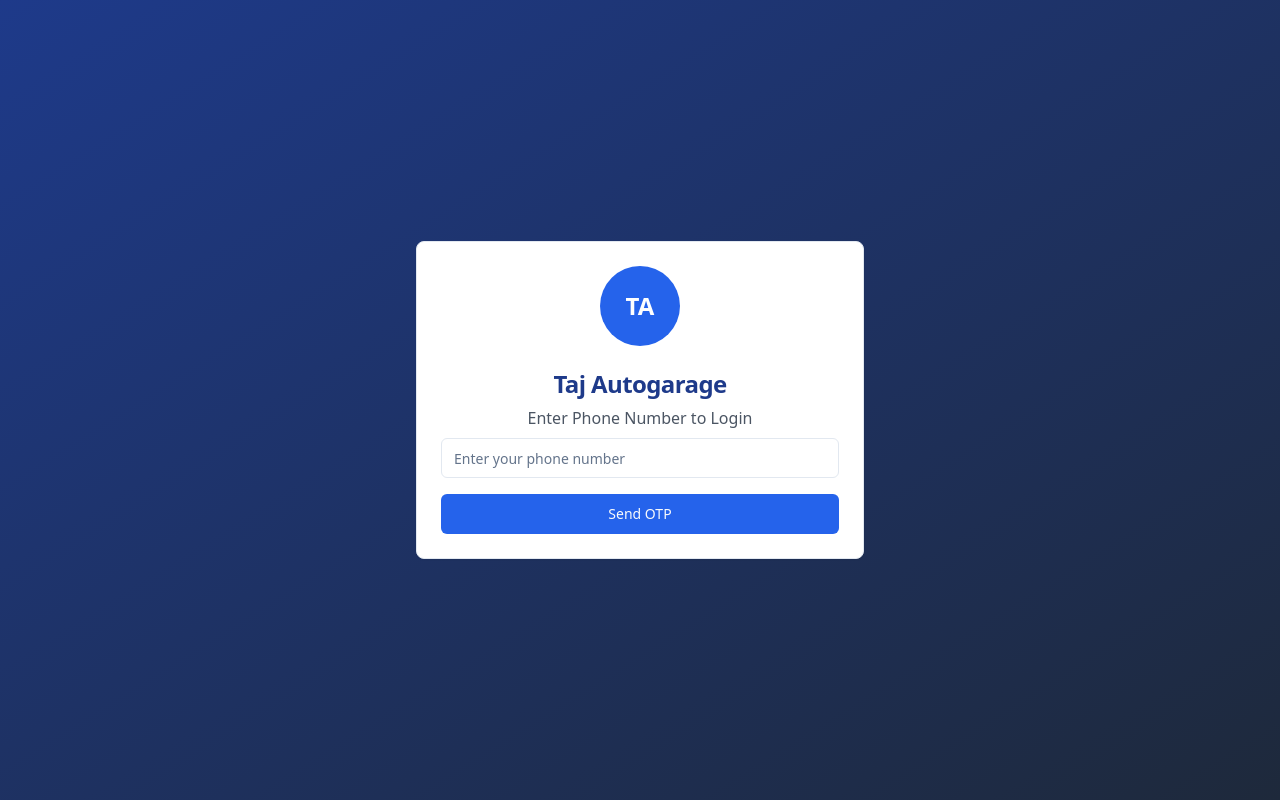
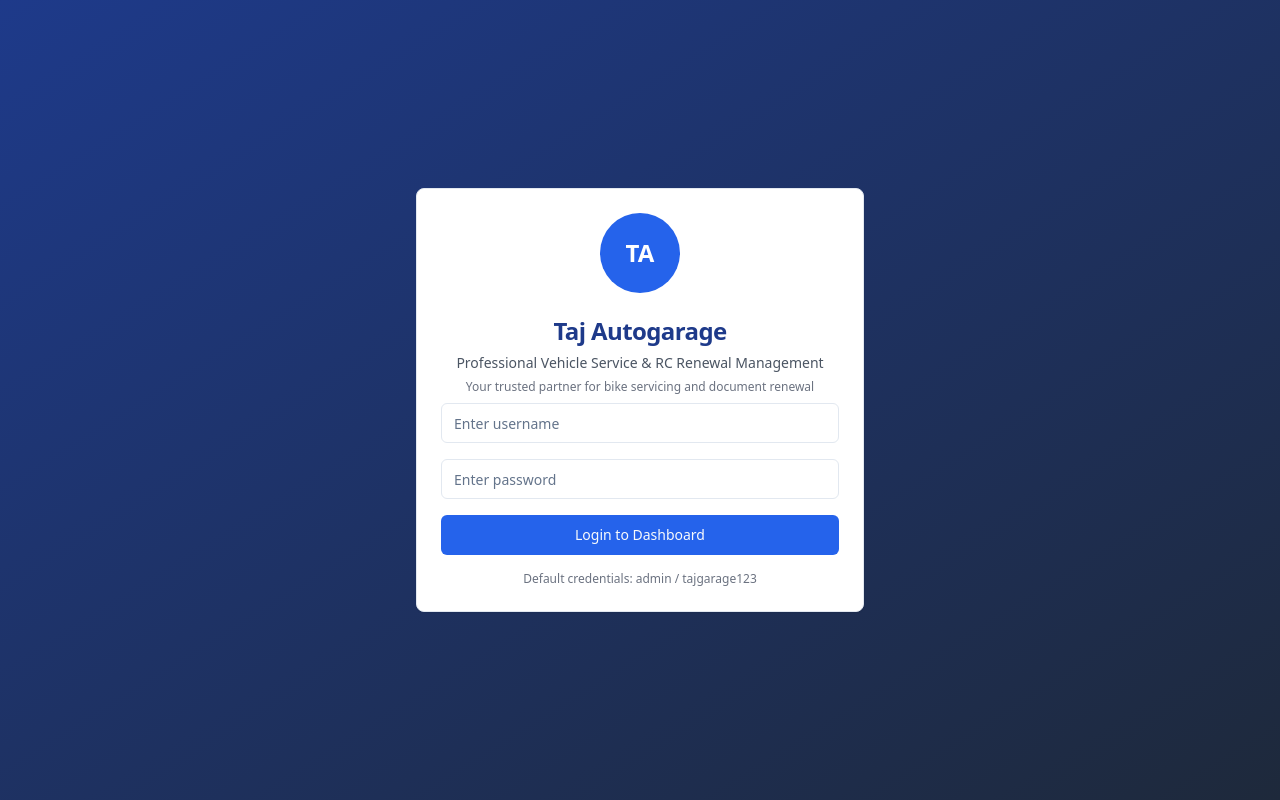
Before and after one commit to Fardeen-hub/taj-autogarage-delivery-vault, a React (Vite) app: page /login in a window 1280 px wide. Built offline with nearby package versions, Linux system fonts and the light colour scheme.

Commit message:
Remove OTP requirement, add login page
Removed paid OTP and implemented free OTP. Added a login page with a caption.

```diff
--- a/package.json
+++ b/package.json
@@ -39,7 +39,6 @@
     "@radix-ui/react-toggle": "^1.1.0",
     "@radix-ui/react-toggle-group": "^1.1.0",
     "@radix-ui/react-tooltip": "^1.1.4",
-    "@supabase/supabase-js": "^2.50.0",
     "@tanstack/react-query": "^5.56.2",
     "class-variance-authority": "^0.7.1",
     "clsx": "^2.1.1",
--- a/src/components/AdminLogin.tsx
+++ b/src/components/AdminLogin.tsx
@@ -5,24 +5,22 @@ import { useNavigate } from 'react-router-dom';
 import { Button } from '@/components/ui/button';
 import { Input } from '@/components/ui/input';
 import { Card, CardContent, CardHeader, CardTitle } from '@/components/ui/card';
-import { InputOTP, InputOTPGroup, InputOTPSlot } from '@/components/ui/input-otp';
 import { toast } from '@/hooks/use-toast';
 
 const AdminLogin = () => {
-  const [phoneNumber, setPhoneNumber] = useState('');
-  const [otp, setOtp] = useState('');
-  const [otpSent, setOtpSent] = useState(false);
+  const [username, setUsername] = useState('');
+  const [password, setPassword] = useState('');
   const [isLoading, setIsLoading] = useState(false);
-  const { sendOTP, verifyOTP } = useAuth();
+  const { login } = useAuth();
   const navigate = useNavigate();
 
-  const handleSendOTP = async (e: React.FormEvent) => {
+  const handleLogin = async (e: React.FormEvent) => {
     e.preventDefault();
 
-    if (phoneNumber.length < 10) {
+    if (!username || !password) {
       toast({
-        title: "Invalid Phone Number",
-        description: "Please enter a valid phone number",
+        title: "Missing Information",
+        description: "Please enter both username and password",
         variant: "destructive",
       });
       return;
@@ -31,48 +29,7 @@ const AdminLogin = () => {
     setIsLoading(true);
 
     try {
-      const success = await sendOTP(phoneNumber);
-
-      if (success) {
-        setOtpSent(true);
-        toast({
-          title: "OTP Sent",
-          description: "Please check your phone for the OTP",
-        });
-      } else {
-        toast({
-          title: "Error",
-          description: "Failed to send OTP. Please try again.",
-          variant: "destructive",
-        });
-      }
-    } catch (error) {
-      toast({
-        title: "Error",
-        description: "Failed to send OTP. Please try again.",
-        variant: "destructive",
-      });
-    } finally {
-      setIsLoading(false);
-    }
-  };
-
-  const handleVerifyOTP = async (e: React.FormEvent) => {
-    e.preventDefault();
-
-    if (otp.length !== 6) {
-      toast({
-        title: "Invalid OTP",
-        description: "Please enter a 6-digit OTP",
-        variant: "destructive",
-      });
-      return;
-    }
-
-    setIsLoading(true);
-
-    try {
-      const success = await verifyOTP(phoneNumber, otp);
+      const success = await login(username, password);
 
       if (success) {
         toast({
@@ -83,43 +40,14 @@ const AdminLogin = () => {
       } else {
         toast({
           title: "Login Failed",
-          description: "Invalid OTP. Please try again.",
+          description: "Invalid username or password. Please try again.",
           variant: "destructive",
         });
       }
     } catch (error) {
       toast({
         title: "Error",
-        description: "Failed to verify OTP. Please try again.",
-        variant: "destructive",
-      });
-    } finally {
-      setIsLoading(false);
-    }
-  };
-
-  const handleResendOTP = async () => {
-    setIsLoading(true);
-
-    try {
-      const success = await sendOTP(phoneNumber);
-
-      if (success) {
-        toast({
-          title: "OTP Resent",
-          description: "New OTP has been sent to your phone",
-        });
-      } else {
-        toast({
-          title: "Error",
-          description: "Failed to resend OTP. Please try again.",
-          variant: "destructive",
-        });
-      }
-    } catch (error) {
-      toast({
-        title: "Error",
-        description: "Failed to resend OTP. Please try again.",
+        description: "Failed to login. Please try again.",
         variant: "destructive",
       });
     } finally {
@@ -135,22 +63,34 @@ const AdminLogin = () => {
             <span className="text-white font-bold text-2xl">TA</span>
           </div>
           <CardTitle className="text-2xl font-bold text-blue-900">Taj Autogarage</CardTitle>
-          <p className="text-gray-600">
-            {otpSent ? 'Enter OTP to Login' : 'Enter Phone Number to Login'}
+          <p className="text-gray-600 text-sm mt-2">
+            Professional Vehicle Service & RC Renewal Management
+          </p>
+          <p className="text-gray-500 text-xs mt-1">
+            Your trusted partner for bike servicing and document renewal
           </p>
         </CardHeader>
         <CardContent>
-          {!otpSent ? (
-            <form onSubmit={handleSendOTP} className="space-y-4">
+          <form onSubmit={handleLogin} className="space-y-4">
             <div>
               <Input
-                  type="tel"
-                  placeholder="Enter your phone number"
-                  value={phoneNumber}
-                  onChange={(e) => setPhoneNumber(e.target.value)}
+                type="text"
+                placeholder="Enter username"
+                value={username}
+                onChange={(e) => setUsername(e.target.value)}
                 required
                 className="w-full"
-                  maxLength={10}
+                disabled={isLoading}
+              />
+            </div>
+            <div>
+              <Input
+                type="password"
+                placeholder="Enter password"
+                value={password}
+                onChange={(e) => setPassword(e.target.value)}
+                required
+                className="w-full"
                 disabled={isLoading}
               />
             </div>
@@ -159,62 +99,12 @@ const AdminLogin = () => {
               className="w-full bg-blue-600 hover:bg-blue-700"
               disabled={isLoading}
             >
-                {isLoading ? 'Sending...' : 'Send OTP'}
+              {isLoading ? 'Logging in...' : 'Login to Dashboard'}
             </Button>
           </form>
-          ) : (
-            <form onSubmit={handleVerifyOTP} className="space-y-4">
-              <div className="text-center">
-                <p className="text-sm text-gray-600 mb-4">
-                  OTP sent to: {phoneNumber}
-                </p>
-                <div className="flex justify-center">
-                  <InputOTP
-                    maxLength={6}
-                    value={otp}
-                    onChange={(value) => setOtp(value)}
-                    disabled={isLoading}
-                  >
-                    <InputOTPGroup>
-                      <InputOTPSlot index={0} />
-                      <InputOTPSlot index={1} />
-                      <InputOTPSlot index={2} />
-                      <InputOTPSlot index={3} />
-                      <InputOTPSlot index={4} />
-                      <InputOTPSlot index={5} />
-                    </InputOTPGroup>
-                  </InputOTP>
+          <div className="mt-4 text-center text-xs text-gray-500">
+            <p>Default credentials: admin / tajgarage123</p>
           </div>
-              </div>
-              <Button
-                type="submit"
-                className="w-full bg-blue-600 hover:bg-blue-700"
-                disabled={isLoading}
-              >
-                {isLoading ? 'Verifying...' : 'Verify OTP'}
-              </Button>
-              <div className="flex justify-between text-sm">
-                <Button
-                  type="button"
-                  variant="ghost"
-                  onClick={() => setOtpSent(false)}
-                  className="text-blue-600"
-                  disabled={isLoading}
-                >
-                  Change Number
-                </Button>
-                <Button
-                  type="button"
-                  variant="ghost"
-                  onClick={handleResendOTP}
-                  className="text-blue-600"
-                  disabled={isLoading}
-                >
-                  {isLoading ? 'Sending...' : 'Resend OTP'}
-                </Button>
-              </div>
-            </form>
-          )}
         </CardContent>
       </Card>
     </div>
--- a/src/lib/supabase.ts
+++ /dev/null
@@ -1,7 +0,0 @@
-
-import { createClient } from '@supabase/supabase-js'
-
-const supabaseUrl = 'https://gtfjovypbuydvqahjgqn.supabase.co'
-const supabaseKey = 'eyJhbGciOiJIUzI1NiIsInR5cCI6IkpXVCJ9.eyJpc3MiOiJzdXBhYmFzZSIsInJlZiI6Imd0ZmpvdnlwYnV5ZHZxYWhqZ3FuIiwicm9sZSI6ImFub24iLCJpYXQiOjE3NTA2NDcxMzIsImV4cCI6MjA2NjIyMzEzMn0.DXZXDiZ1xMwthwJ8tD6DTVcX3bl32Vp3yDyD7gIN6hI'
-
-export const supabase = createClient(supabaseUrl, supabaseKey)
```
Also changed, not shown: src/contexts/AuthContext.tsx (+18 -77 lines), 1 other file (tests, documents, lock files or other folders). Lines whose indentation alone changed are shown as unchanged.
